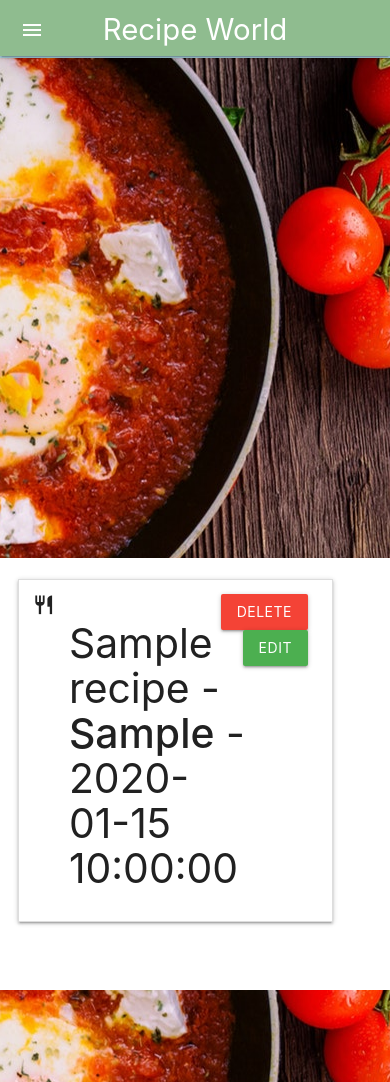
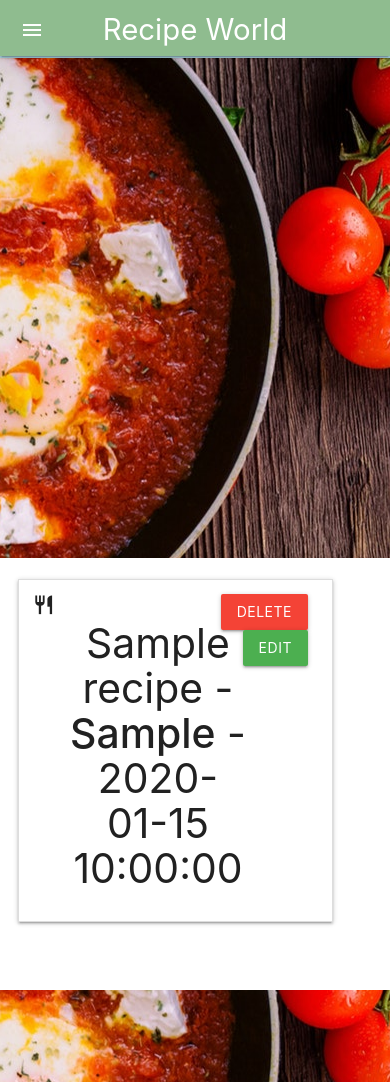
Before and after one commit to GameRockUK/cookingproject2, a Flask app: page / in a window 390 px wide. Shown: the top 1082 px of the page. Run offline with Flask 2, Linux system fonts and the light colour scheme; a database or web service that is not in the repository returns one stand-in record (values such as "Sample title"); some libraries are stand-ins or nearby versions.

Commit message:
Tweaked some responsive code

```diff
--- a/templates/base.html
+++ b/templates/base.html
@@ -31,7 +31,7 @@
     </div>
     <div class="section white">
       <div class="row">
-        <div class="container col m12" id="recipefields">
+        <div class="container col m12 center" id="recipefields">
 			{% block content %}
 			{% endblock %}
 		</div>
```
